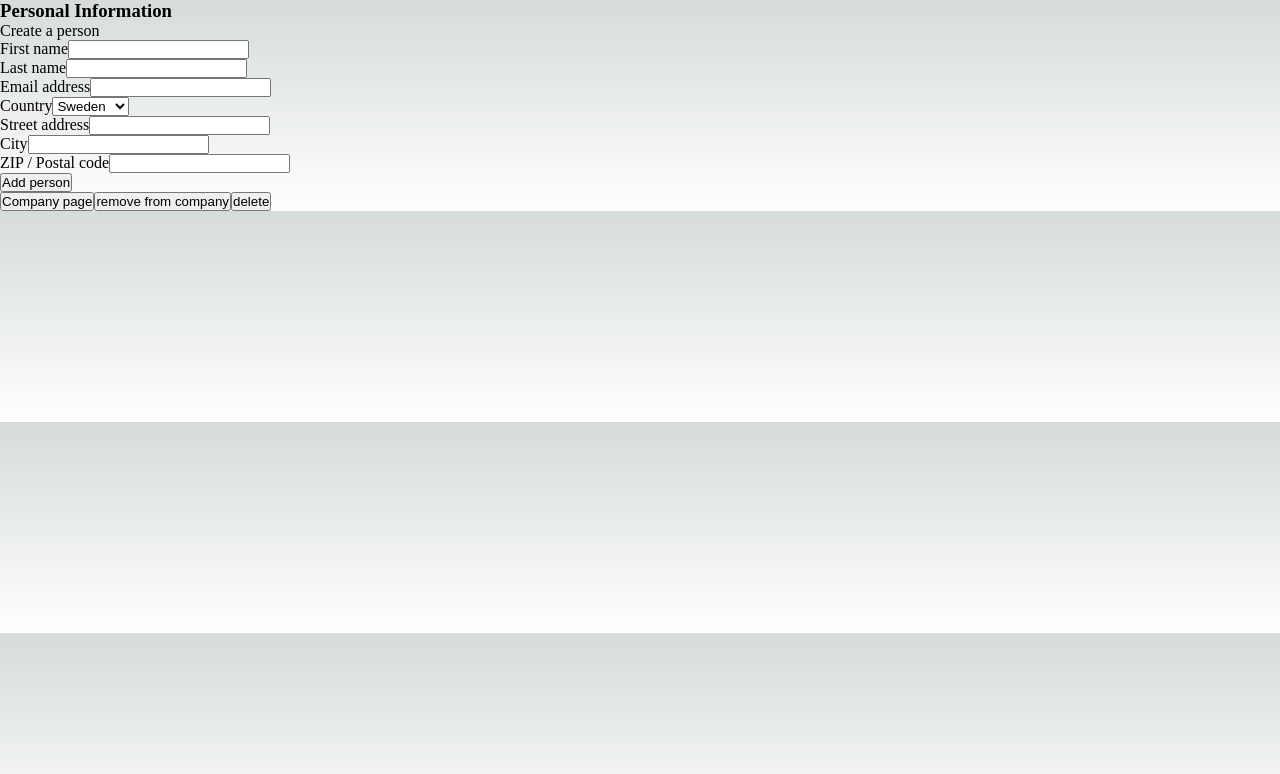
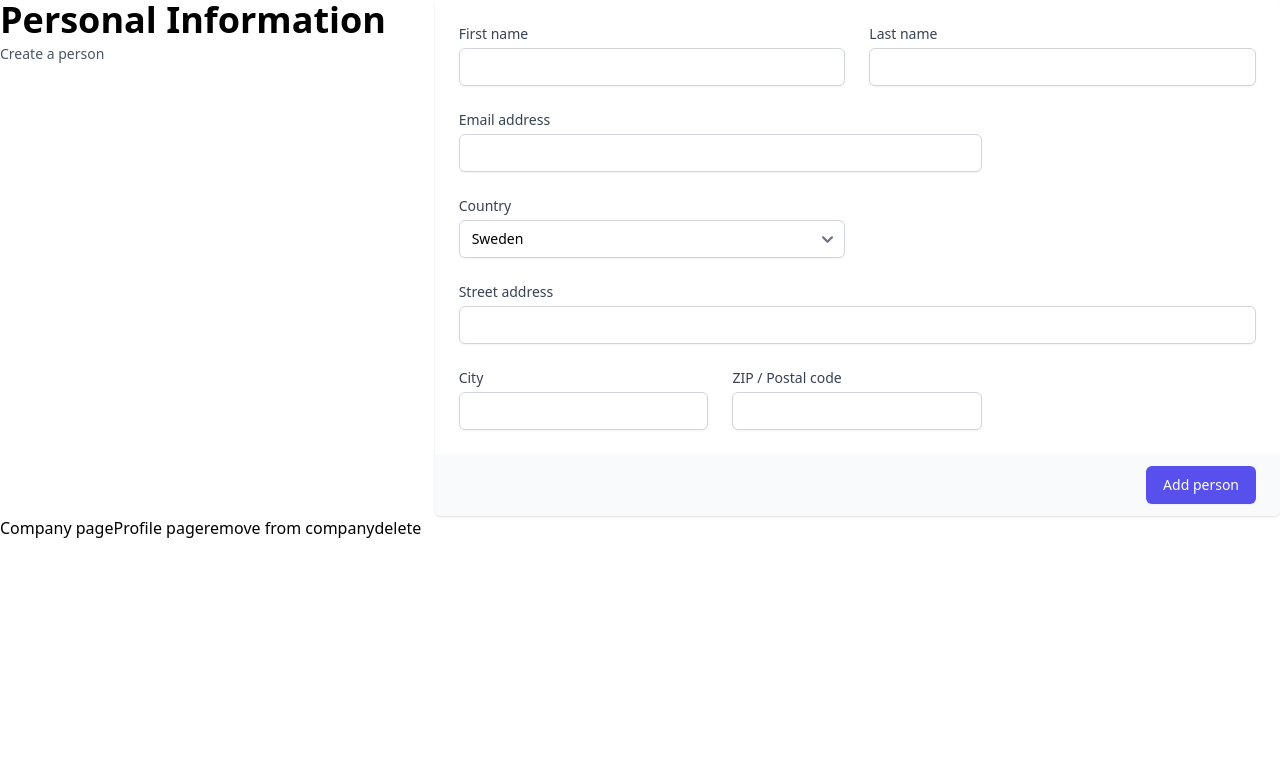
Before and after one commit to TheNeonLeon/frontend-test, a Next.js app: page / in a window 1280 px wide. Shown: the top 774 px of the page. Built offline with nearby package versions, Linux system fonts and the light colour scheme; no server answers; the database is empty.

Commit message:
Add personal page and some styling

```diff
--- a/components/company/Company.tsx
+++ b/components/company/Company.tsx
@@ -9,7 +9,6 @@
 } from "../../utils/userApi";
 import { FormDataProps } from "../form/type";
 import { CompanyProps } from "./type";
-
 export default function CompanyForm() {
   const {
     register,
@@ -36,8 +35,9 @@
   return (
     <div className="form-container">
       <div className="mt-5 md:col-span-2 md:mt-0">
-        {company.map((e: CompanyProps) => {
-          return <li>{e.companyName}</li>;
+      <h1 className="text-4xl font-extrabold dark:text-white">Select company:</h1>
+        {company.map((data: CompanyProps) => {
+          return <li>{data.companyName}</li>;
         })}
         <form onSubmit={handleSubmit(onSubmit)}>
           <div className="col-span-6 sm:col-span-3">
--- a/components/form/Form.tsx
+++ b/components/form/Form.tsx
@@ -34,7 +34,7 @@
         <div className="md:grid md:grid-cols-3 md:gap-6">
           <div className="md:col-span-1">
             <div className="px-4 sm:px-0">
-              <h3 className="text-lg font-medium leading-6 text-gray-900">
+              <h3 className="text-4xl font-extrabold dark:text-white">
                 Personal Information
               </h3>
               <p className="mt-1 text-sm text-gray-600">Create a person</p>
--- /dev/null
+++ b/components/profileList/profileList.tsx
@@ -0,0 +1,29 @@
+import { useEffect, useState } from "react"
+import db from "../../firebase/firebaseConfig";
+import { getUsers } from "../../utils/userApi";
+
+export default function Profile(){
+
+    const [users, setUsers] = useState([]);
+
+    useEffect(() => {
+        const getUserData = async () => {
+            const fetchUserData: Promise<any> = getUsers(db);
+            setUsers(await fetchUserData);
+        }
+
+        getUserData();
+    }, [])
+    console.log(users);
+
+    return(
+        <div className="profile-container">
+            <h1 className="text-4xl font-extrabold dark:text-white">Profiles</h1>
+            <ul>{users.map((data:any) => {
+                return(
+                    <li>{data.firstName}</li>
+                )
+            })}</ul>
+        </div>
+    )
+}
--- a/jest.config.js
+++ b/jest.config.js
@@ -14,6 +14,12 @@
   // if using TypeScript with a baseUrl set to the root directory then you need the below for alias' to work
   moduleDirectories: ['node_modules', '<rootDir>/'],
   testEnvironment: 'jest-environment-jsdom',
+  transform: {
+    '^.+\\.ts?$': 'ts-jest',
+  },
+  transformIgnorePatterns: [
+    '<rootDir>/node_modules/'
+  ]
 }
 
 // createJestConfig is exported this way to ensure that next/jest can load the Next.js config which is async
--- a/package.json
+++ b/package.json
@@ -18,14 +18,18 @@
     "eslint-config-next": "13.0.7",
     "firebase": "^9.15.0",
     "firebase-admin": "^11.4.0",
+    "flowbite": "^1.6.0",
+    "flowbite-react": "^0.3.7",
     "next": "13.0.7",
     "react": "18.2.0",
     "react-dom": "18.2.0",
     "react-firebase-hooks": "^5.1.1",
     "react-hook-form": "^7.41.1",
+    "ts-jest": "^29.0.3",
     "typescript": "4.9.4"
   },
   "devDependencies": {
+    "@babel/preset-typescript": "^7.18.6",
     "@tailwindcss/forms": "^0.5.3",
     "@testing-library/jest-dom": "^5.16.5",
     "@testing-library/react": "^13.4.0",
--- a/pages/company.tsx
+++ b/pages/company.tsx
@@ -16,7 +16,6 @@
         <link rel="icon" href="/favicon.ico" />
       </Head>
           <main className={styles.main}>
-            <h3>Select company:</h3>
             <CompanyForm />
           </main>
         </>
--- a/pages/index.tsx
+++ b/pages/index.tsx
@@ -16,12 +16,14 @@
   getUsers(db).then((response) => console.log(response));
 
   const router = useRouter();
-  console.log(router);
-  const handleClick = (e: any) => {
+  const toCompanyPage = (e: any) => {
     e.preventDefault();
     router.push("/company");
   };
-
+  const toProfilePage = (e: any) => {
+    e.preventDefault();
+    router.push("/profile");
+  };
   return (
     <>
       <Head>
@@ -32,7 +34,8 @@
       </Head>
       <main>
         <Form />
-        <button onClick={handleClick}>Company page</button>
+        <button onClick={toCompanyPage}>Company page</button>
+        <button onClick={toProfilePage}>Profile page</button>
         <button onClick={updateUser}>remove from company</button>
         <button onClick={deleteUser}>delete</button>
       </main>
--- /dev/null
+++ b/pages/profile.tsx
@@ -0,0 +1,19 @@
+import Head from "next/head";
+import ProfileList from "../components/profileList/profileList";
+
+export default function Profile() {
+
+      return (
+        <>
+        <Head>
+        <title>Profile</title>
+        <meta name="description" content="Generated by create next app" />
+        <meta name="viewport" content="width=device-width, initial-scale=1" />
+        <link rel="icon" href="/favicon.ico" />
+      </Head>
+          <main>
+             <ProfileList />
+          </main>
+        </>
+      )
+}
--- a/styles/globals.css
+++ b/styles/globals.css
@@ -1,107 +1,3 @@
-:root {
-  --max-width: 1100px;
-  --border-radius: 12px;
-  --font-mono: ui-monospace, Menlo, Monaco, 'Cascadia Mono', 'Segoe UI Mono',
-    'Roboto Mono', 'Oxygen Mono', 'Ubuntu Monospace', 'Source Code Pro',
-    'Fira Mono', 'Droid Sans Mono', 'Courier New', monospace;
-
-  --foreground-rgb: 0, 0, 0;
-  --background-start-rgb: 214, 219, 220;
-  --background-end-rgb: 255, 255, 255;
-
-  --primary-glow: conic-gradient(
-    from 180deg at 50% 50%,
-    #16abff33 0deg,
-    #0885ff33 55deg,
-    #54d6ff33 120deg,
-    #0071ff33 160deg,
-    transparent 360deg
-  );
-  --secondary-glow: radial-gradient(
-    rgba(255, 255, 255, 1),
-    rgba(255, 255, 255, 0)
-  );
-
-  --tile-start-rgb: 239, 245, 249;
-  --tile-end-rgb: 228, 232, 233;
-  --tile-border: conic-gradient(
-    #00000080,
-    #00000040,
-    #00000030,
-    #00000020,
-    #00000010,
-    #00000010,
-    #00000080
-  );
-
-  --callout-rgb: 238, 240, 241;
-  --callout-border-rgb: 172, 175, 176;
-  --card-rgb: 180, 185, 188;
-  --card-border-rgb: 131, 134, 135;
-}
-
-@media (prefers-color-scheme: dark) {
-  :root {
-    --foreground-rgb: 255, 255, 255;
-    --background-start-rgb: 0, 0, 0;
-    --background-end-rgb: 0, 0, 0;
-
-    --primary-glow: radial-gradient(rgba(1, 65, 255, 0.4), rgba(1, 65, 255, 0));
-    --secondary-glow: linear-gradient(
-      to bottom right,
-      rgba(1, 65, 255, 0),
-      rgba(1, 65, 255, 0),
-      rgba(1, 65, 255, 0.3)
-    );
-
-    --tile-start-rgb: 2, 13, 46;
-    --tile-end-rgb: 2, 5, 19;
-    --tile-border: conic-gradient(
-      #ffffff80,
-      #ffffff40,
-      #ffffff30,
-      #ffffff20,
-      #ffffff10,
-      #ffffff10,
-      #ffffff80
-    );
-
-    --callout-rgb: 20, 20, 20;
-    --callout-border-rgb: 108, 108, 108;
-    --card-rgb: 100, 100, 100;
-    --card-border-rgb: 200, 200, 200;
-  }
-}
-
-* {
-  box-sizing: border-box;
-  padding: 0;
-  margin: 0;
-}
-
-html,
-body {
-  max-width: 100vw;
-  overflow-x: hidden;
-}
-
-body {
-  color: rbg(--foreground-rgb);
-  background: linear-gradient(
-      to bottom,
-      transparent,
-      rgb(var(--background-end-rgb))
-    )
-    rgb(var(--background-start-rgb));
-}
-
-a {
-  color: inherit;
-  text-decoration: none;
-}
-
-@media (prefers-color-scheme: dark) {
-  html {
-    color-scheme: dark;
-  }
-}
+@tailwind base;
+@tailwind components;
+@tailwind utilities;
--- a/tailwind.config.js
+++ b/tailwind.config.js
@@ -1,10 +1,16 @@
 /** @type {import('tailwindcss').Config} */
 module.exports = {
-  content: [],
+  content: ["./app/**/*.{js,ts,jsx,tsx}",
+  "./pages/**/*.{js,ts,jsx,tsx}",
+  "./components/**/*.{js,ts,jsx,tsx}",
+  "./node_modules/flowbite/**/*.js",
+  "./public/**/*.html",
+],
   theme: {
     extend: {},
   },
   plugins: [
-    require('@tailwindcss/forms')
+    require('@tailwindcss/forms'),
+    require('flowbite/plugin')
   ],
 }
--- a/utils/userApi.ts
+++ b/utils/userApi.ts
@@ -10,10 +10,14 @@
 } from "firebase/firestore";
 
 export const getUsers = async (db: any) => {
-  const userCollection = collection(db, "users");
-  const snapshot = await getDocs(userCollection);
-  const list = snapshot.docs.map((doc) => doc.data());
-  return list;
+try {
+    const userCollection = collection(db, "users");
+    const snapshot = await getDocs(userCollection);
+    const list = snapshot.docs.map((doc) => doc.data());
+    return list;
+} catch (error) {
+  console.error("Error getting user data", error)
+}
 };
 
 export const addUser = async (
```
Also changed, not shown: firebase/firebaseConfig.tsx (renamed from firebase/firebaseConfig.ts), 1 other file (tests, documents, lock files or other folders).
